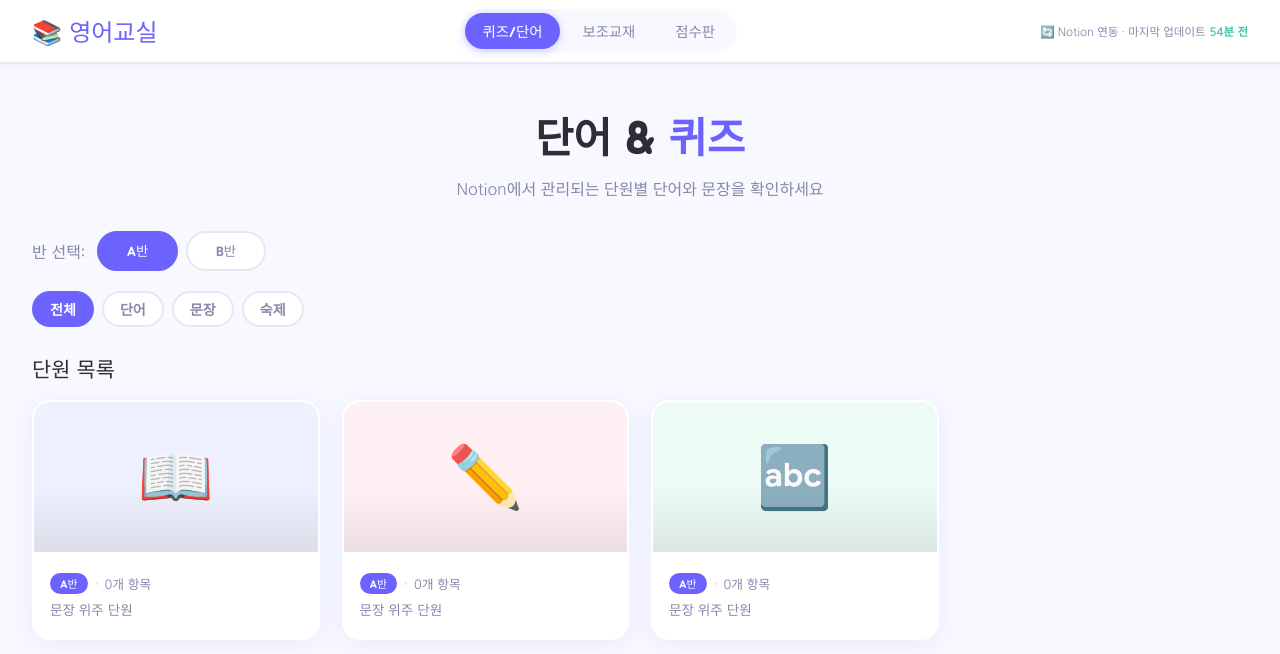
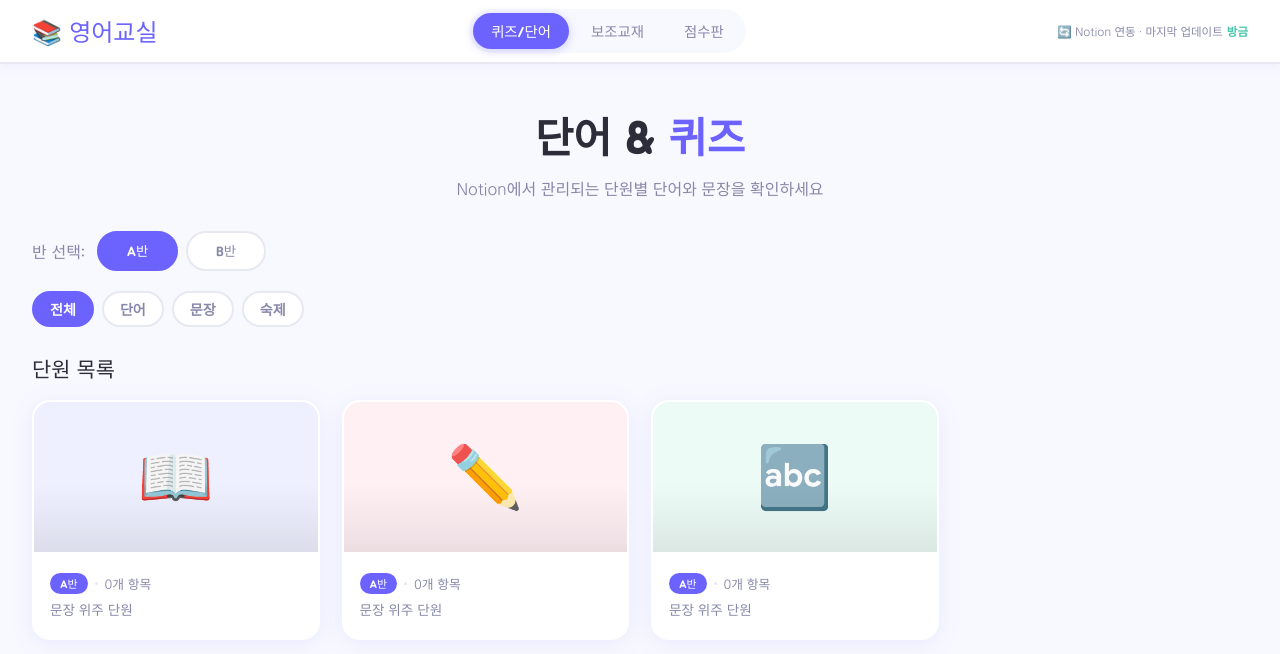
Before and after one commit to jyhong21/english-classroom, a plain HTML site: page index.html in a window 1280 px wide. Drawn offline with Linux system fonts and the light colour scheme; a web font is replaced by a local one.

Commit message:
🔄 Notion 데이터 자동 업데이트 e8e9397da13bf0886094683bc39ece458bd95973

```diff
--- a/index.html
+++ b/index.html
@@ -373,7 +373,7 @@ function renderS(){
 }
 
 // ── 업데이트 시간 ──
-const buildTime = new Date('2026-08-11T04:58:52.051Z');
+const buildTime = new Date('2026-08-11T05:53:04.352Z');
 const diff = Math.round((Date.now()-buildTime)/60000);
 document.getElementById('upd-time').textContent = diff<2?'방금':diff<60?diff+'분 전':Math.round(diff/60)+'시간 전';
 
```
